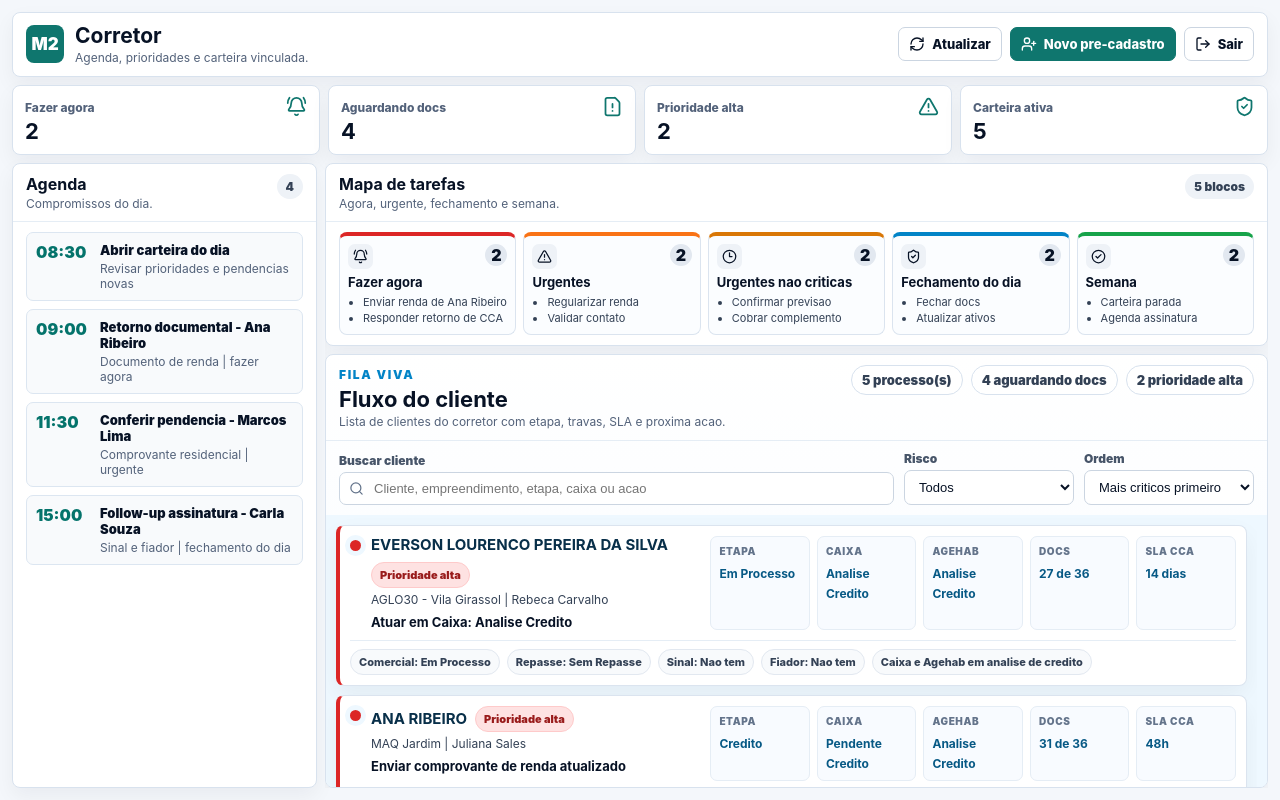
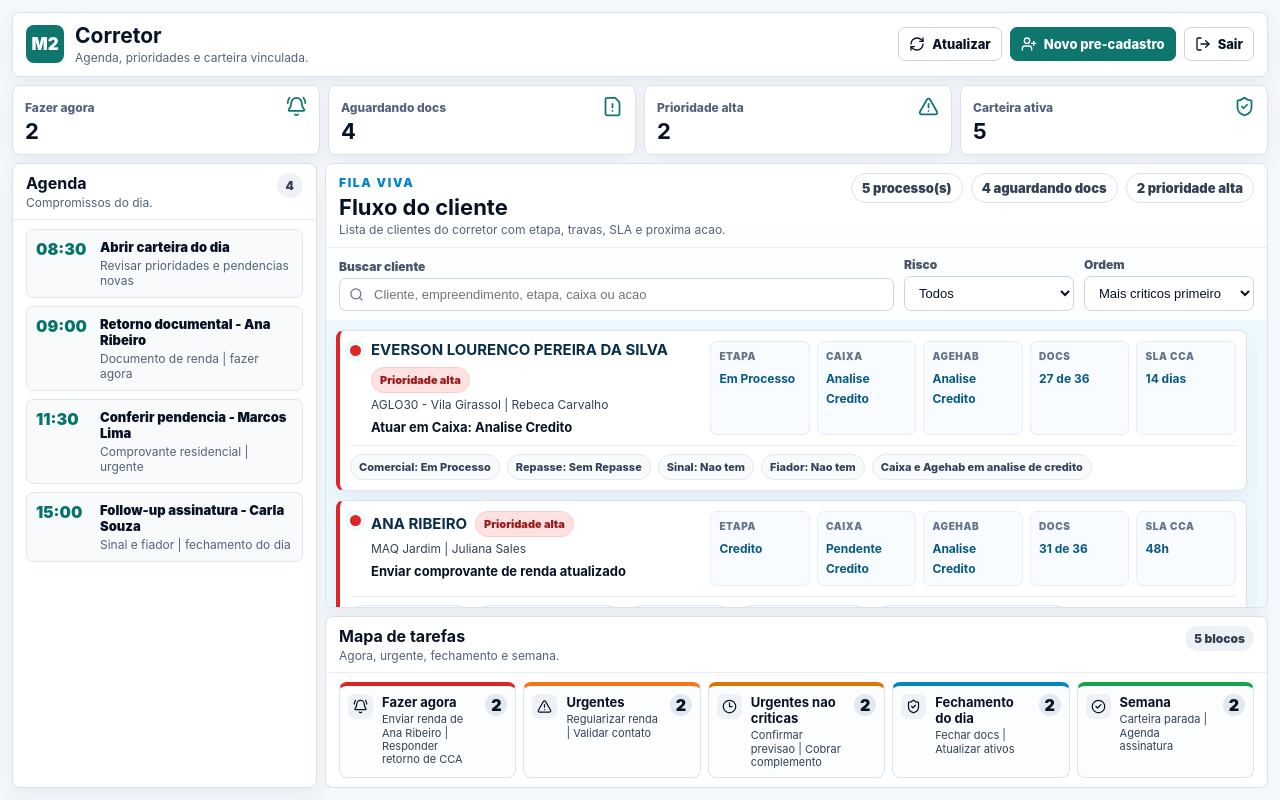
Before and after one commit to catsandygo-design/MAQ2-CREDITO, a Next.js app: page /corretor in a window 1280 px wide. Built offline with nearby package versions, Linux system fonts and the light colour scheme.

Commit message:
fix: prioritize broker client queue above task map

```diff
--- a/src/app/corretor/page.tsx
+++ b/src/app/corretor/page.tsx
@@ -37,9 +37,9 @@ function TaskCard({ group }: { group: (typeof taskGroups)[number] }) {
   const Icon = group.icon;
   return (
     <article className={`task-card ${group.tone}`}>
-      <div className="task-head"><span className="task-icon"><Icon size={15} /></span><span className="task-count">{group.items.length}</span></div>
-      <h3>{group.title}</h3>
-      <ul>{group.items.map((item) => <li key={item}>{item}</li>)}</ul>
+      <span className="task-icon"><Icon size={15} /></span>
+      <div><h3>{group.title}</h3><p>{group.items.join(' | ')}</p></div>
+      <span className="task-count">{group.items.length}</span>
     </article>
   );
 }
@@ -48,28 +48,9 @@ function ClientQueueCard({ cliente }: { cliente: Cliente }) {
   const tone = toneFromRisk(cliente.risco);
   return (
     <article className={`client-row ${tone}`}>
-      <div className="client-main">
-        <span className={`risk-dot ${tone}`} />
-        <div className="client-copy">
-          <div className="client-title-row"><h3>{cliente.cliente}</h3><StatusPill value={cliente.prioridade} tone={tone} /></div>
-          <p>{cliente.empreendimento} | {cliente.corretor}</p>
-          <strong>{cliente.acao}</strong>
-        </div>
-      </div>
-      <div className="client-stats">
-        <div><span>Etapa</span><strong>{cliente.etapa}</strong></div>
-        <div><span>Caixa</span><strong>{cliente.caixa}</strong></div>
-        <div><span>Agehab</span><strong>{cliente.agehab}</strong></div>
-        <div><span>Docs</span><strong>{cliente.docs}</strong></div>
-        <div><span>SLA CCA</span><strong>{cliente.slaCca}</strong></div>
-      </div>
-      <div className="client-footer">
-        <span>Comercial: {cliente.comercial}</span>
-        <span>Repasse: {cliente.repasse}</span>
-        <span>Sinal: {cliente.sinal}</span>
-        <span>Fiador: {cliente.fiador}</span>
-        <span>{cliente.pendencias}</span>
-      </div>
+      <div className="client-main"><span className={`risk-dot ${tone}`} /><div className="client-copy"><div className="client-title-row"><h3>{cliente.cliente}</h3><StatusPill value={cliente.prioridade} tone={tone} /></div><p>{cliente.empreendimento} | {cliente.corretor}</p><strong>{cliente.acao}</strong></div></div>
+      <div className="client-stats"><div><span>Etapa</span><strong>{cliente.etapa}</strong></div><div><span>Caixa</span><strong>{cliente.caixa}</strong></div><div><span>Agehab</span><strong>{cliente.agehab}</strong></div><div><span>Docs</span><strong>{cliente.docs}</strong></div><div><span>SLA CCA</span><strong>{cliente.slaCca}</strong></div></div>
+      <div className="client-footer"><span>Comercial: {cliente.comercial}</span><span>Repasse: {cliente.repasse}</span><span>Sinal: {cliente.sinal}</span><span>Fiador: {cliente.fiador}</span><span>{cliente.pendencias}</span></div>
     </article>
   );
 }
@@ -101,13 +82,13 @@ export default function CorretorPage() {
         .subtle { color: #53627a; font-size: 12px; line-height: 1.3; margin-top: 2px; }
         .actions { display: flex; gap: 8px; flex-wrap: wrap; justify-content: flex-end; } .btn { display: inline-flex; align-items: center; justify-content: center; gap: 7px; border: 1px solid #cbd5e1; background: #fff; border-radius: 7px; padding: 8px 10px; font-weight: 800; font-size: 13px; color: #071225; text-decoration: none; } .btn.primary { background: #0f766e; border-color: #0f766e; color: #fff; }
         .summary-grid { display: grid; grid-template-columns: repeat(4, minmax(0, 1fr)); gap: 8px; } .metric { padding: 10px 12px; display: flex; justify-content: space-between; align-items: flex-start; } .metric span { color: #53627a; font-size: 12px; font-weight: 800; } .metric strong { display: block; margin-top: 2px; font-size: 22px; } .metric svg { color: #0f766e; }
-        .workspace { display: grid; grid-template-columns: 305px 1fr; gap: 8px; min-height: 0; } .left-rail { min-height: 0; overflow-y: auto; } .right-workstream { display: grid; grid-template-rows: auto minmax(0, 1fr); gap: 8px; min-height: 0; overflow: hidden; }
-        .panel { overflow: hidden; } .panel-head { display: flex; justify-content: space-between; gap: 10px; align-items: flex-start; padding: 10px 13px; border-bottom: 1px solid #e5edf5; } .panel-body { padding: 10px 13px; } .count { background: #eef2f7; color: #334155; border-radius: 999px; padding: 5px 9px; font-size: 12px; font-weight: 900; white-space: nowrap; }
+        .workspace { display: grid; grid-template-columns: 305px 1fr; gap: 8px; min-height: 0; } .left-rail { min-height: 0; overflow-y: auto; } .right-workstream { display: grid; grid-template-rows: minmax(0, 1fr) auto; gap: 8px; min-height: 0; overflow: hidden; }
+        .panel { overflow: hidden; } .panel-head { display: flex; justify-content: space-between; gap: 10px; align-items: flex-start; padding: 9px 13px; border-bottom: 1px solid #e5edf5; } .panel-body { padding: 9px 13px; } .count { background: #eef2f7; color: #334155; border-radius: 999px; padding: 5px 9px; font-size: 12px; font-weight: 900; white-space: nowrap; }
         .agenda-list { display: grid; gap: 8px; } .agenda-item { display: grid; grid-template-columns: 55px 1fr; gap: 9px; padding: 9px; border: 1px solid #dce6f1; border-radius: 7px; background: #f8fafc; } .agenda-time { color: #04736b; font-weight: 900; } .agenda-title { font-weight: 900; font-size: 13px; } .agenda-meta { color: #53627a; font-size: 12px; margin-top: 3px; }
-        .task-grid { display: grid; grid-template-columns: repeat(5, minmax(0, 1fr)); gap: 7px; } .task-card { border: 1px solid #dbe4ef; border-radius: 8px; padding: 8px; background: #fbfdff; } .task-card.critical { border-top: 4px solid #dc2626; } .task-card.high { border-top: 4px solid #f97316; } .task-card.medium { border-top: 4px solid #d97706; } .task-card.info { border-top: 4px solid #0284c7; } .task-card.success { border-top: 4px solid #16a34a; } .task-head { display: flex; justify-content: space-between; margin-bottom: 5px; } .task-icon { width: 25px; height: 25px; border-radius: 7px; display: grid; place-items: center; background: #eef2f7; } .task-count { min-width: 22px; height: 22px; display: grid; place-items: center; border-radius: 999px; background: #e2e8f0; font-weight: 900; } .task-card li { color: #334155; font-size: 11px; line-height: 1.2; } ul { margin: 6px 0 0; padding-left: 15px; display: grid; gap: 3px; }
+        .task-grid { display: grid; grid-template-columns: repeat(5, minmax(0, 1fr)); gap: 7px; } .task-card { display: grid; grid-template-columns: 27px 1fr 22px; gap: 7px; align-items: start; border: 1px solid #dbe4ef; border-radius: 8px; padding: 8px; background: #fbfdff; } .task-card.critical { border-top: 4px solid #dc2626; } .task-card.high { border-top: 4px solid #f97316; } .task-card.medium { border-top: 4px solid #d97706; } .task-card.info { border-top: 4px solid #0284c7; } .task-card.success { border-top: 4px solid #16a34a; } .task-icon { width: 25px; height: 25px; border-radius: 7px; display: grid; place-items: center; background: #eef2f7; } .task-count { min-width: 22px; height: 22px; display: grid; place-items: center; border-radius: 999px; background: #e2e8f0; font-weight: 900; } .task-card p { color: #334155; font-size: 11px; line-height: 1.2; margin-top: 3px; }
         .client-list-panel { display: grid; grid-template-rows: auto auto minmax(0, 1fr); min-height: 0; background: linear-gradient(180deg, #ffffff 0%, #f7fbff 100%); } .client-list-actions { display: flex; gap: 8px; flex-wrap: wrap; justify-content: flex-end; } .client-list-actions .count { background: #fff; border: 1px solid #d8e2ee; padding: 6px 10px; font-size: 13px; }
         .filters { display: grid; grid-template-columns: 1fr 170px 170px; gap: 10px; align-items: end; } .field { display: grid; gap: 4px; } .field label { color: #475569; font-size: 12px; font-weight: 900; } .field input, .field select { width: 100%; border: 1px solid #cbd5e1; border-radius: 7px; padding: 8px 10px; background: #fff; color: #071225; font-size: 13px; outline: none; }
-        .client-flow-list { min-height: 0; overflow-y: auto; display: grid; align-content: start; gap: 9px; padding: 10px; background: #eef8ff; scrollbar-gutter: stable; } .client-flow-list::-webkit-scrollbar, .left-rail::-webkit-scrollbar { width: 10px; } .client-flow-list::-webkit-scrollbar-thumb, .left-rail::-webkit-scrollbar-thumb { background: #94a3b8; border-radius: 999px; } .client-flow-list::-webkit-scrollbar-track, .left-rail::-webkit-scrollbar-track { background: #e2e8f0; border-radius: 999px; }
+        .client-flow-list { min-height: 0; overflow-y: auto; display: grid; align-content: start; gap: 9px; padding: 10px; background: #eef8ff; scrollbar-gutter: stable; } .client-flow-list::-webkit-scrollbar, .left-rail::-webkit-scrollbar { width: 10px; } .client-flow-list::-webkit-scrollbar-thumb, .left-rail::-webkit-scrollbar-thumb { background: #94a3b8; border-radius: 999px; }
         .client-row { display: grid; grid-template-columns: minmax(310px, 1.2fr) 1.8fr; gap: 10px; background: #fff; border: 1px solid #dbe4ef; border-left-width: 4px; border-radius: 8px; padding: 10px; box-shadow: 0 10px 24px rgba(15, 23, 42, .05); } .client-row.danger { border-left-color: #dc2626; } .client-row.warn { border-left-color: #d97706; } .client-row.ok { border-left-color: #16a34a; }
         .client-main { display: flex; gap: 10px; min-width: 0; } .client-copy { min-width: 0; } .client-title-row { display: flex; gap: 8px; align-items: center; flex-wrap: wrap; } .client-title-row h3 { color: #082f49; font-size: 15px; line-height: 1.2; text-transform: uppercase; } .client-copy p { color: #334155; font-size: 12px; margin-top: 4px; } .client-copy strong { display: block; color: #071225; font-size: 13px; margin-top: 7px; }
         .risk-dot { width: 11px; height: 11px; border-radius: 999px; margin-top: 4px; box-shadow: 0 0 0 5px #eef8ff; flex: 0 0 auto; } .risk-dot.danger { background: #dc2626; } .risk-dot.warn { background: #d97706; } .risk-dot.ok { background: #16a34a; }
@@ -120,20 +101,16 @@ export default function CorretorPage() {
 
       <div className="broker-shell">
         <header className="topbar"><div className="brand"><div className="mark">M2</div><div><h1>Corretor</h1><p className="subtle">Agenda, prioridades e carteira vinculada.</p></div></div><nav className="actions" aria-label="Acoes do corretor"><a className="btn" href="/corretor"><RefreshCw size={16} />Atualizar</a><a className="btn primary" href="/corretor"><UserPlus size={16} />Novo pre-cadastro</a><a className="btn" href="/login"><LogOut size={16} />Sair</a></nav></header>
-
         <section className="summary-grid" aria-label="Resumo operacional"><article className="metric"><div><span>Fazer agora</span><strong>2</strong></div><BellRing size={21} /></article><article className="metric"><div><span>Aguardando docs</span><strong>{waitingDocsCount}</strong></div><FileWarning size={21} /></article><article className="metric"><div><span>Prioridade alta</span><strong>{highPriorityCount}</strong></div><AlertTriangle size={21} /></article><article className="metric"><div><span>Carteira ativa</span><strong>{clientes.length}</strong></div><ShieldCheck size={21} /></article></section>
-
         <section className="workspace">
           <aside className="panel left-rail"><div className="panel-head"><div><h2>Agenda</h2><p className="subtle">Compromissos do dia.</p></div><span className="count">{agenda.length}</span></div><div className="panel-body agenda-list">{agenda.map((item) => <article className="agenda-item" key={item.title}><span className="agenda-time">{item.time}</span><div><p className="agenda-title">{item.title}</p><p className="agenda-meta">{item.meta}</p></div></article>)}</div></aside>
-
           <div className="right-workstream">
-            <section className="panel"><div className="panel-head"><div><h2>Mapa de tarefas</h2><p className="subtle">Agora, urgente, fechamento e semana.</p></div><span className="count">5 blocos</span></div><div className="panel-body task-grid">{taskGroups.map((group) => <TaskCard key={group.title} group={group} />)}</div></section>
-
             <section className="panel client-list-panel">
               <div className="panel-head"><div><p className="subtle" style={{ color: '#0284c7', fontWeight: 900, textTransform: 'uppercase', letterSpacing: '.14em' }}>Fila viva</p><h2 style={{ fontSize: 22, marginTop: 4 }}>Fluxo do cliente</h2><p className="subtle">Lista de clientes do corretor com etapa, travas, SLA e proxima acao.</p></div><div className="client-list-actions"><span className="count">{filteredClientes.length} processo(s)</span><span className="count">{waitingDocsCount} aguardando docs</span><span className="count">{highPriorityCount} prioridade alta</span></div></div>
               <div className="panel-body filters"><div className="field"><label>Buscar cliente</label><div style={{ position: 'relative' }}><Search size={15} style={{ position: 'absolute', left: 10, top: 9, color: '#64748b' }} /><input style={{ paddingLeft: 34 }} value={query} onChange={(event) => setQuery(event.target.value)} placeholder="Cliente, empreendimento, etapa, caixa ou acao" /></div></div><div className="field"><label>Risco</label><select value={risk} onChange={(event) => setRisk(event.target.value)}><option>Todos</option><option>Alto</option><option>Medio</option><option>Baixo</option></select></div><div className="field"><label>Ordem</label><select><option>Mais criticos primeiro</option></select></div></div>
               <div className="client-flow-list">{filteredClientes.map((cliente) => <ClientQueueCard cliente={cliente} key={cliente.cliente} />)}</div>
             </section>
+            <section className="panel"><div className="panel-head"><div><h2>Mapa de tarefas</h2><p className="subtle">Agora, urgente, fechamento e semana.</p></div><span className="count">5 blocos</span></div><div className="panel-body task-grid">{taskGroups.map((group) => <TaskCard key={group.title} group={group} />)}</div></section>
           </div>
         </section>
       </div>
```
